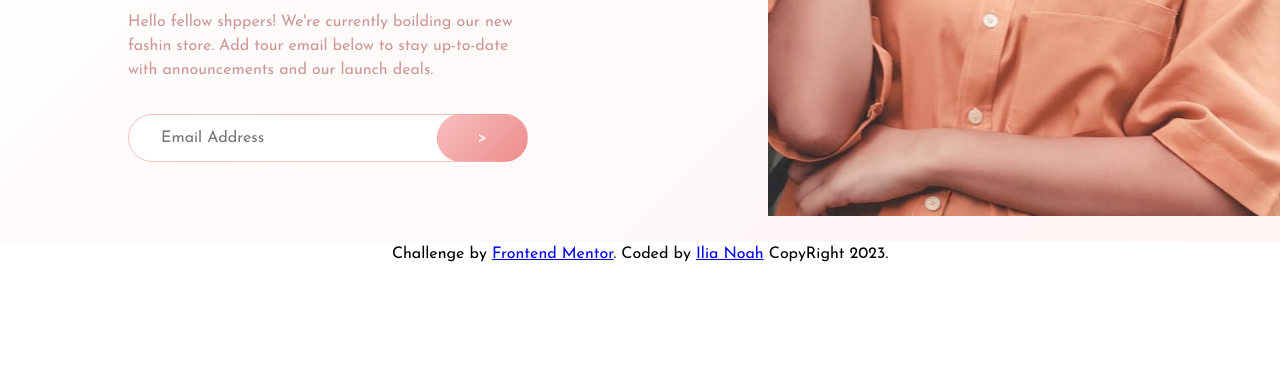
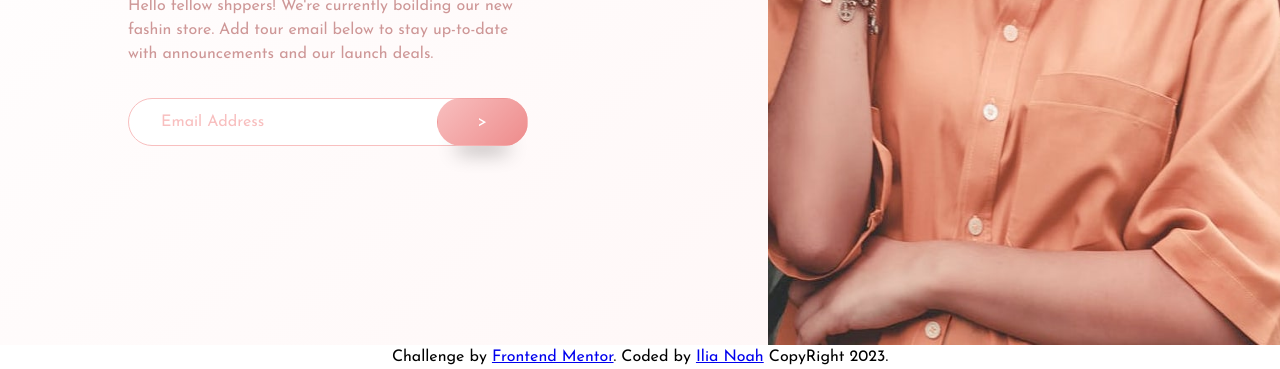
Before and after one commit to IliaAhd/Base-Apparel-coming-soon-page, a plain HTML site: page index.html in a window 1280 px wide. Shown: the part 455-824 px from the top of the page. Before the commit the page ends 800 px from the top, so only its background shows below. Drawn offline with Linux system fonts and the light colour scheme.

Commit message:
fix some styles

```diff
--- a/style.css
+++ b/style.css
@@ -88,11 +88,12 @@ select {
 .container {
   display: flex;
   background: var(--linear-light);
+  height: 100vh;
 }
 
 .left-section {
-  padding: 5rem;
-  padding-left: 8rem;
+  padding-top: 5%;
+  padding-left: 10%;
   width: 60%;
 }
 
@@ -124,6 +125,11 @@ select {
   width: 40%;
 }
 
+.right-section img {
+  width: 100%;
+  height: 100%;
+}
+
 form {
   position: relative;
   width: 25rem;
@@ -135,6 +141,16 @@ form {
   padding: 0.7rem;
   padding-left: 2rem;
   width: 25rem;
+  outline: none;
+  transition: border .3s;
+}
+
+.input::placeholder {
+  color: var(--Soft-Desaturated-Red);
+}
+
+.input:focus {
+  border: 1px solid var(--Soft-Red);
 }
 
 .submit {
@@ -148,4 +164,9 @@ form {
   right: 0;
   top: 0;
   cursor: pointer;
+  box-shadow: rgba(0, 0, 0, 0.45) 0px 25px 20px -20px;
 }
+
+.submit:hover {
+  background: var(--Soft-Desaturated-Red);
+}
```
Also changed, not shown: 1 other file.
